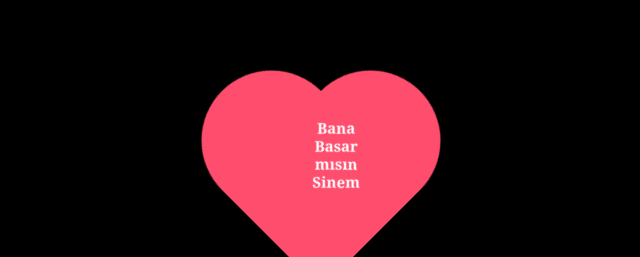
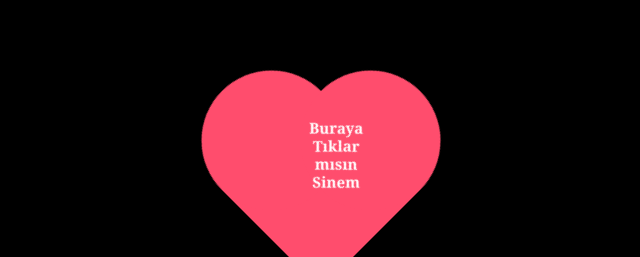
Before and after one commit to yigitahmetildirar/nergis-supriz, a plain HTML site: page index.html in a window 1280 px wide. Shown: the top 257 px of the page, 319-959 px from the left. Drawn offline with Linux system fonts and the light colour scheme.

```diff
--- a/index.html
+++ b/index.html
@@ -89,7 +89,7 @@
 <body>
 
 <div class="heart" onclick="drawBouquet()">
-   <div class="text">Bana<br>Basar mısın<br>Sinem</div>
+   <div class="text">Buraya<br>Tıklar mısın<br>Sinem</div>
 </div>
 
 <canvas id="canvas" width="340" height="420"></canvas>
```
